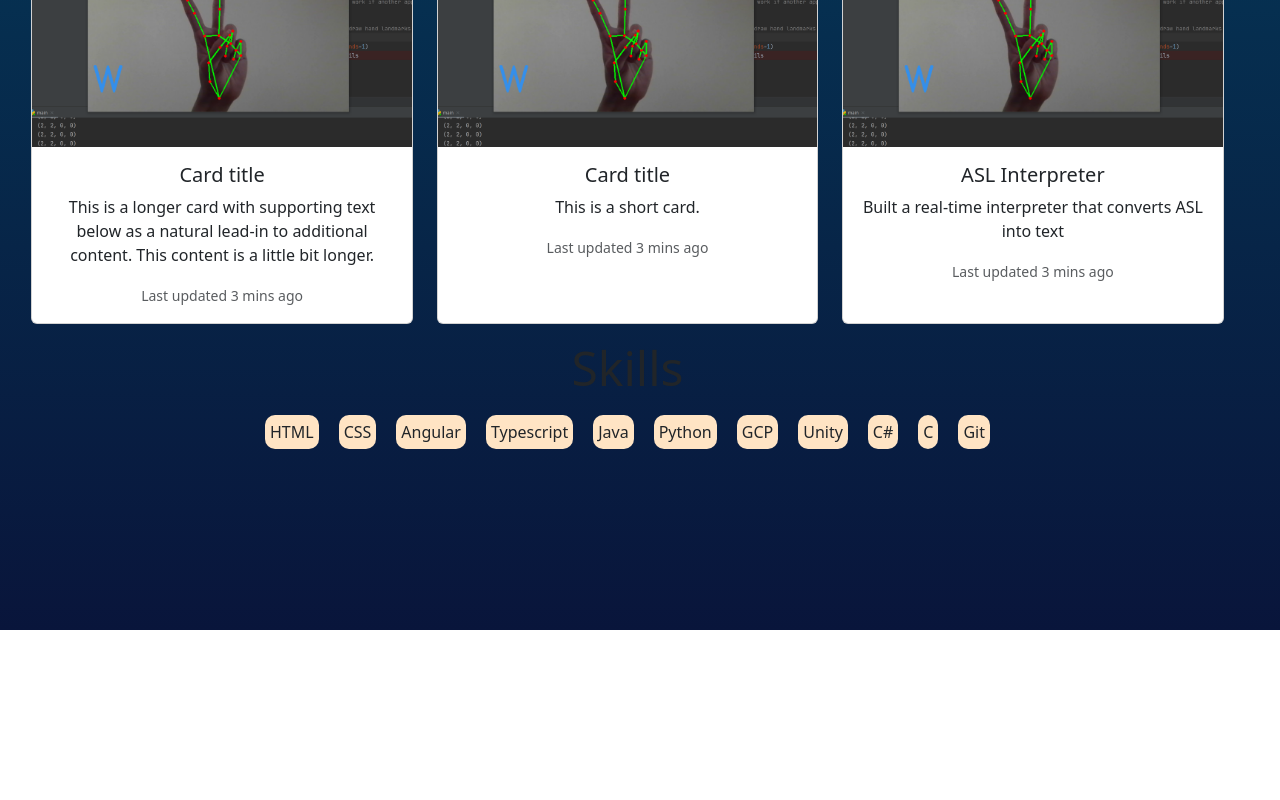
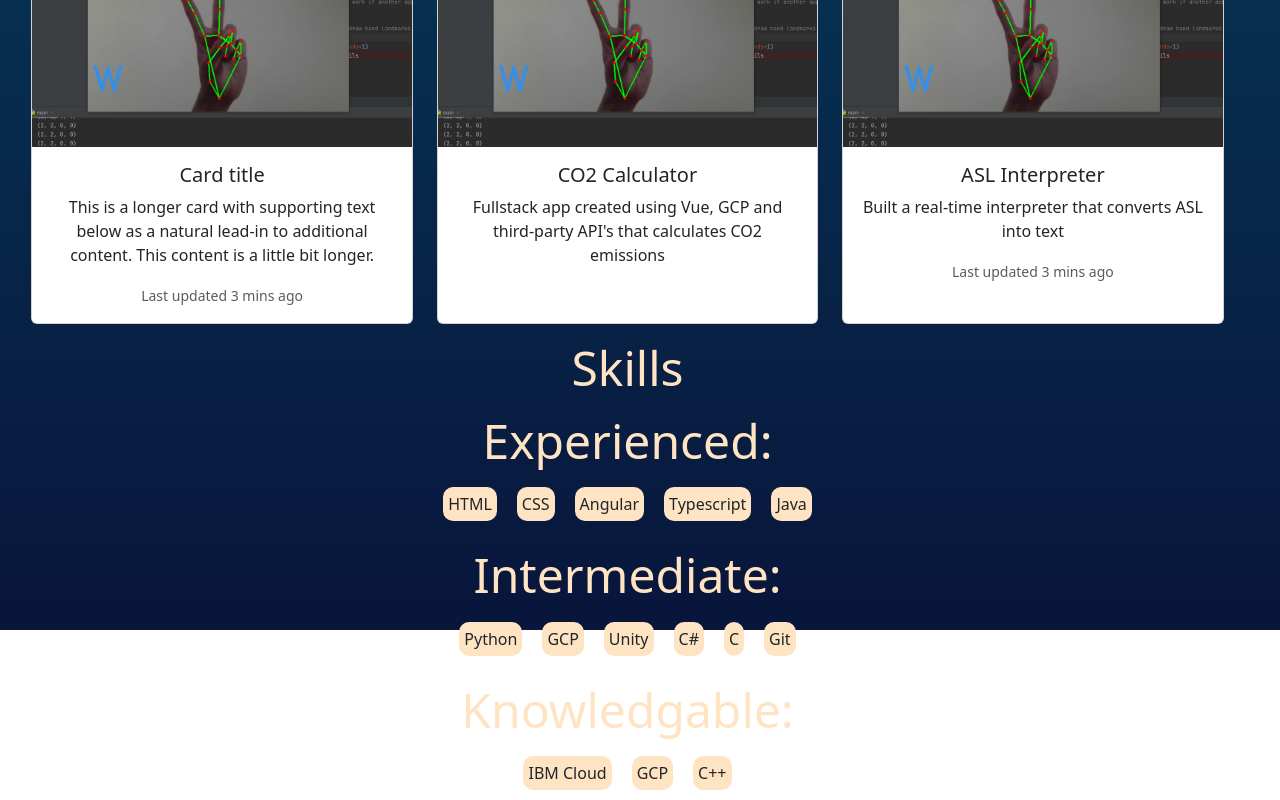
Before and after one commit to 1terry/Website-2023, an Angular app in the folder Portfolio/: page / in a window 1280 px wide. Shown: the part 1770-2570 px from the top of the page. Before the commit the page ends 2400 px from the top, so only its background shows below. Built offline with nearby package versions, Linux system fonts and the light colour scheme.

Commit message:
updated layout

```diff
--- a/Portfolio/src/app/about/about.component.scss
+++ b/Portfolio/src/app/about/about.component.scss
@@ -19,6 +19,7 @@
 .card{
   margin: auto;
   max-width: 70vw;
+  background-color: bisque;
 }
 
 // .about-me{
--- a/Portfolio/src/app/homepage/homepage.component.html
+++ b/Portfolio/src/app/homepage/homepage.component.html
@@ -14,7 +14,8 @@
 </div>
 <!-- <app-cards></app-cards> -->
 
-
+<!-- Cool water effects -->
+<!-- https://freefrontend.com/css-water-effects/ -->
 
 
 
--- a/Portfolio/src/app/projects/projects.component.html
+++ b/Portfolio/src/app/projects/projects.component.html
@@ -18,9 +18,8 @@
             <div class="card h-100">
               <img src="/assets/ASL.png" class="card-img-top" alt="...">
               <div class="card-body">
-                <h5 class="card-title">Card title</h5>
-                <p class="card-text">This is a short card.</p>
-                <p class="card-text"><small class="text-muted">Last updated 3 mins ago</small></p>
+                <h5 class="card-title">CO2 Calculator</h5>
+                <p class="card-text">Fullstack app created using Vue, GCP and third-party API's that calculates CO2 emissions</p>
 
               </div>
             </div>
@@ -42,17 +41,25 @@
     <div class="skills">
         <h1 class="skills-title"> Skills </h1>
         <!-- <h3> My name is Terry and I'm a software developer. </h3> -->
+        <h1 class="skills-title"> Experienced: </h1>
         <li> HTML </li>
         <li> CSS </li>
         <li> Angular </li>
         <li> Typescript </li>
         <li> Java </li>
+        <h1 class="skills-title"> Intermediate: </h1>
+
         <li> Python </li>
         <li> GCP </li>
         <li> Unity </li>
         <li> C# </li>
         <li> C </li>
         <li> Git </li>
+        <h1 class="skills-title"> Knowledgable: </h1>
+
+        <li> IBM Cloud </li>
+        <li> GCP </li>
+        <li> C++ </li>
 
     </div>
     <div class="Courses">
--- a/Portfolio/src/app/projects/projects.component.scss
+++ b/Portfolio/src/app/projects/projects.component.scss
@@ -18,6 +18,7 @@ h1{
 
 .skills-title{
     margin-top: 15px;
+    color: bisque;
 }
 
 ul, li {
@@ -46,6 +47,7 @@ ul, li {
 
 
 
+
 // @media screen and (max-width: 800px) {
 
 //     .about-container{
```
